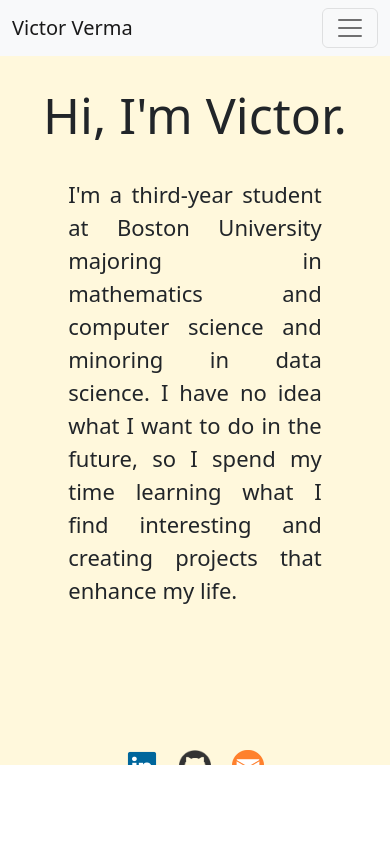
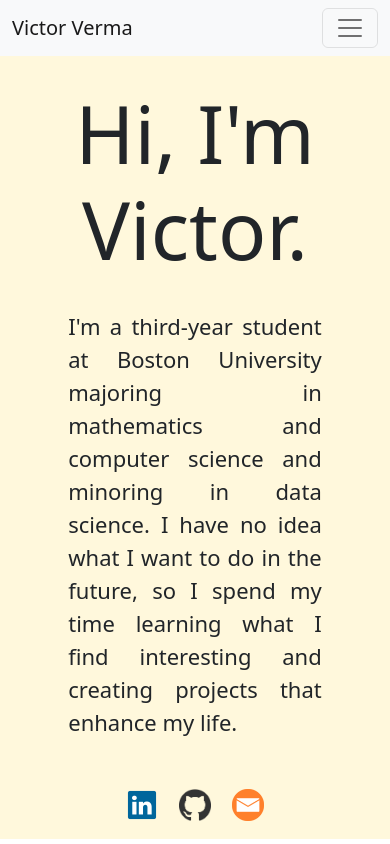
Before and after one commit to victorverma3/Portfolio, a React (Vite) app in the folder frontend/: page / in a window 390 px wide. Built offline with nearby package versions, Linux system fonts and the light colour scheme.

Commit message:
testing height on phone

```diff
--- a/frontend/src/pages/home/Home.css
+++ b/frontend/src/pages/home/Home.css
@@ -37,7 +37,7 @@
 @media screen and (max-width: 499px) {
     .home-content {
         max-height: 844px;
-        margin: 85px auto -10px auto;
+        margin: 85px auto 0px auto;
     }
 
     .home-lead {
@@ -45,17 +45,6 @@
         font-size: 1.375rem;
     }
 
-    .home-nav-logos {
-        height: 15px
-    }
-
-    .home-title {
-        font-size: 3.125rem;
-    }
-
-    .push {
-        height: 15px
-    }
 }
 
 @media screen and (max-width: 991px) {
```
